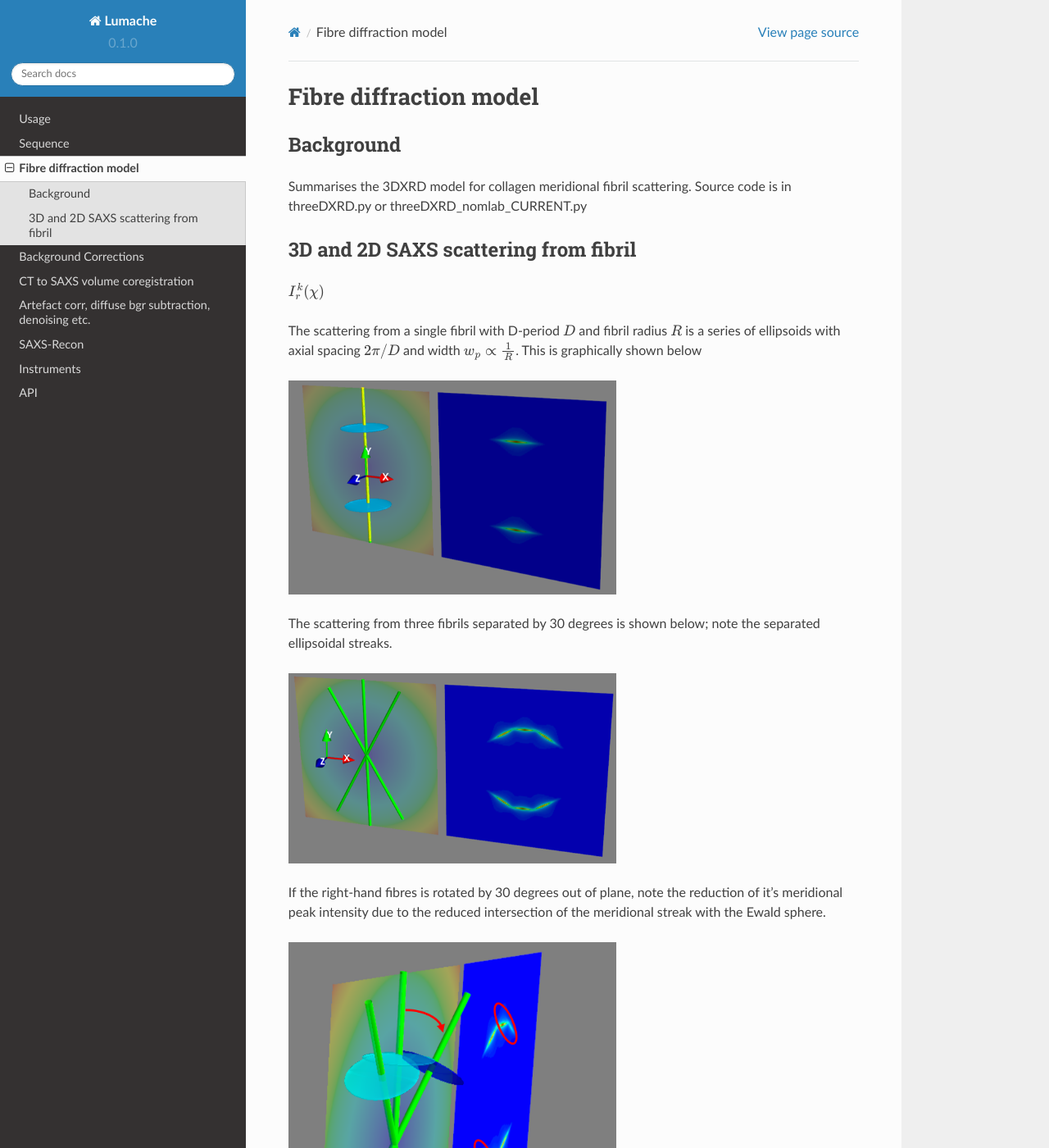
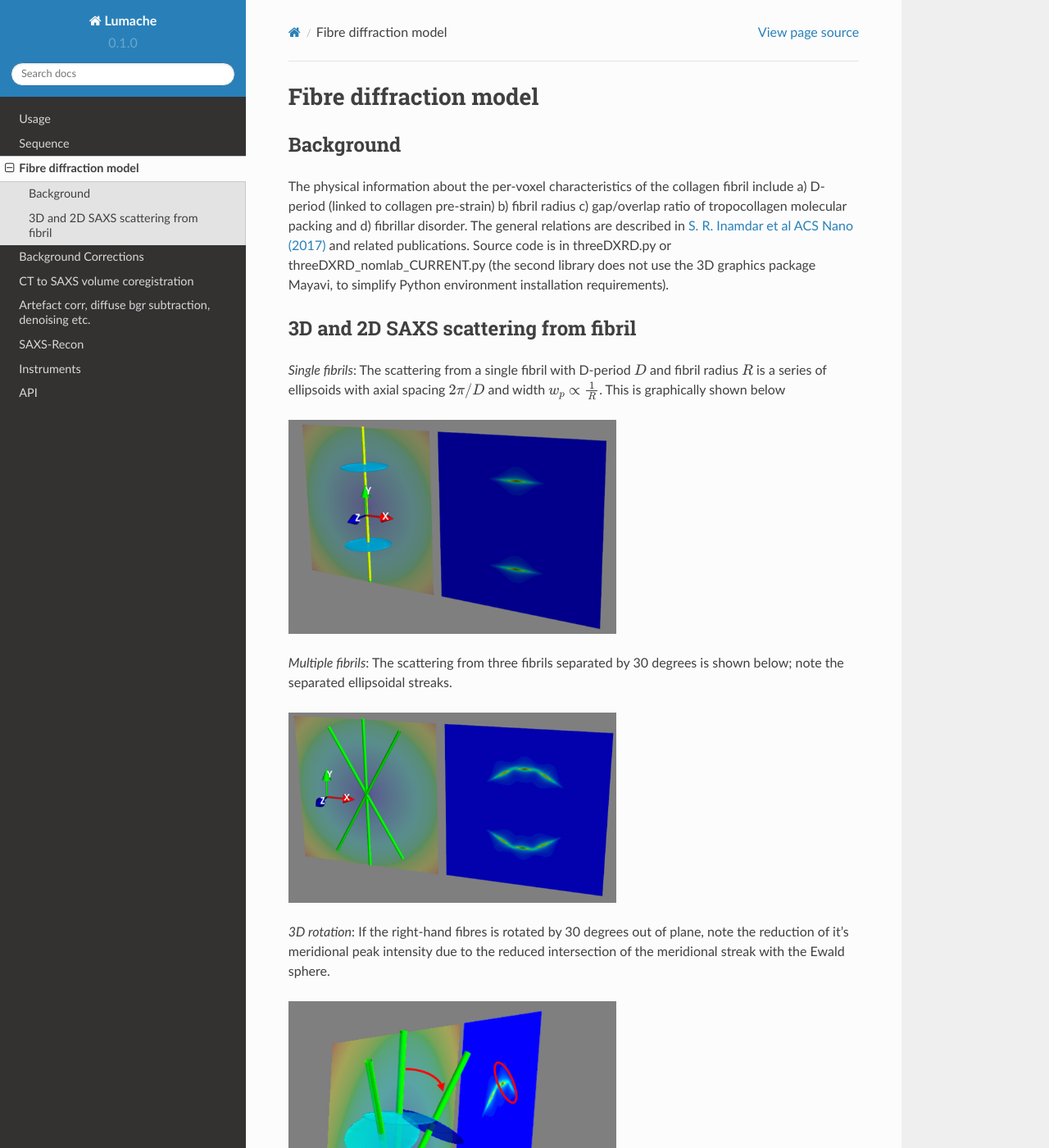
Before and after one commit to himadri111/saxs-docs-tutorial, a Sphinx documentation site: the page built from docs/source/fibremodel.rst, in a window 1280 px wide and 1400 px high. Shown: the whole window at 82% size. Built offline with Sphinx 7.4.7 and the Read the Docs theme 2.0.0, drawn with Linux system fonts in a browser that asks for light colours.

Commit message:
Update fibremodel.rst

```diff
--- a/docs/source/fibremodel.rst
+++ b/docs/source/fibremodel.rst
@@ -5,25 +5,23 @@ Fibre diffraction model
 
 Background
 ------------
-Summarises the 3DXRD model for collagen meridional fibril scattering. Source code is in threeDXRD.py or threeDXRD_nomlab_CURRENT.py
+The physical information about the per-voxel characteristics of the collagen fibril include a) D-period (linked to collagen pre-strain) b) fibril radius c) gap/overlap ratio of tropocollagen molecular packing and d) fibrillar disorder. The general relations are described in `S. R. Inamdar et al ACS Nano (2017) <https://pubs.acs.org/doi/full/10.1021/acsnano.7b00563>`_ and related publications. Source code is in threeDXRD.py or threeDXRD_nomlab_CURRENT.py (the second library does not use the 3D graphics package Mayavi, to simplify Python environment installation requirements).
 
 .. _fibreimage:
 3D and 2D SAXS scattering from fibril
 --------------------------------------
 
-:math:`I^{k}_{r}(\chi)`
-
-The scattering from a single fibril with D-period :math:`D` and fibril radius :math:`R` is a series of ellipsoids with axial spacing :math:`2\pi/D` and width :math:`w_{p}\propto \frac{1}{R}`. This is graphically shown below
+*Single fibrils*: The scattering from a single fibril with D-period :math:`D` and fibril radius :math:`R` is a series of ellipsoids with axial spacing :math:`2\pi/D` and width :math:`w_{p}\propto \frac{1}{R}`. This is graphically shown below
 
 .. image:: 3Dfibril_mayavi_example1_cropped.png
   :width: 400
 
-The scattering from three fibrils separated by 30 degrees is shown below; note the separated ellipsoidal streaks.
+*Multiple fibrils*: The scattering from three fibrils separated by 30 degrees is shown below; note the separated ellipsoidal streaks.
 
 .. image:: 3Dfibril_mayavi_example2_cropped.png
   :width: 400
 
-If the right-hand fibres is rotated by 30 degrees out of plane, note the reduction of it's meridional peak intensity due to the reduced intersection of the meridional streak with the Ewald sphere.
+*3D rotation*: If the right-hand fibres is rotated by 30 degrees out of plane, note the reduction of it's meridional peak intensity due to the reduced intersection of the meridional streak with the Ewald sphere.
 
 .. image:: 3Dfibril_mayavi_example3_cropped2.png
   :width: 400
```
